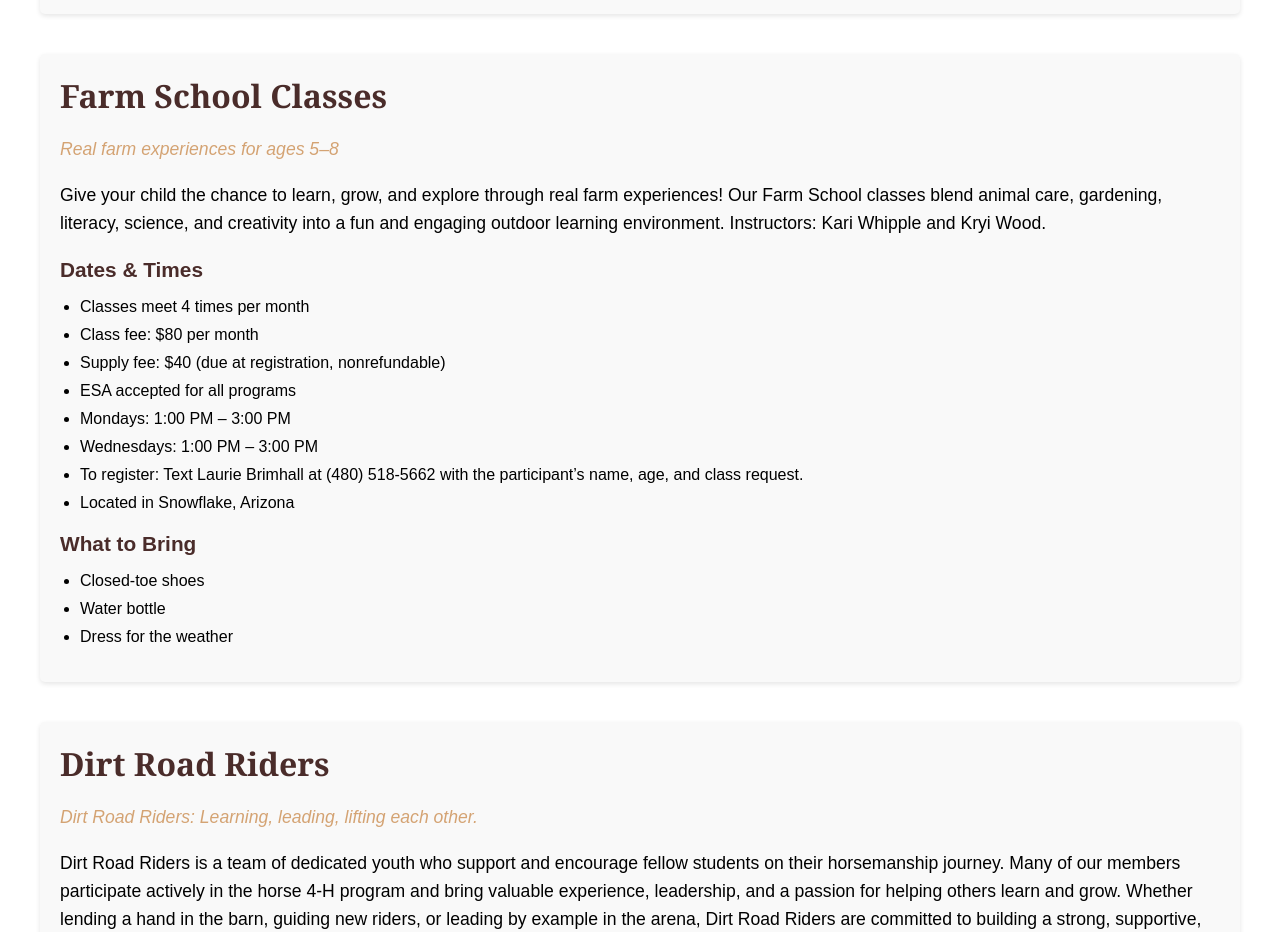
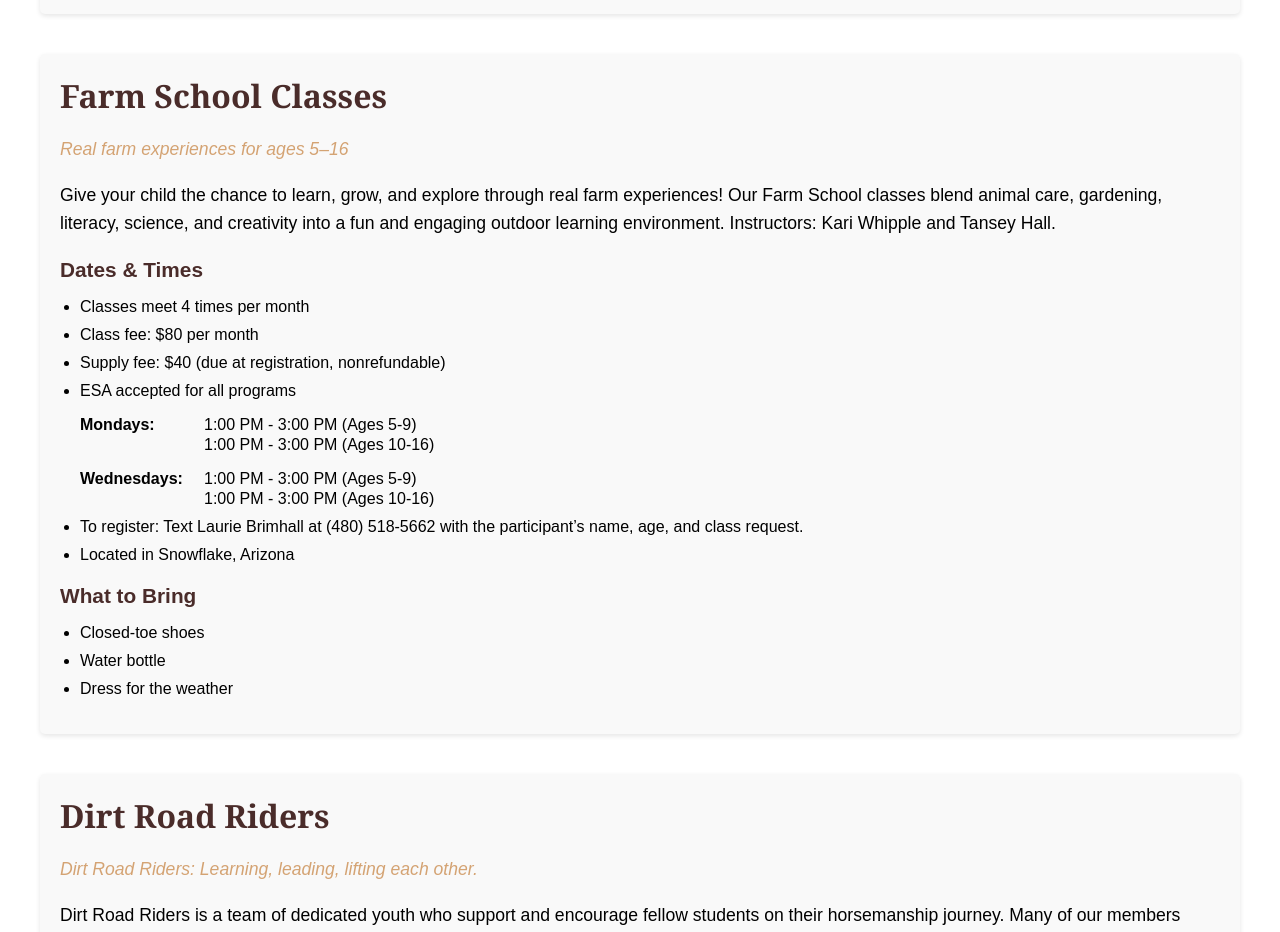
Before and after one commit to harrisonoakess/SCEEP, a React (Create React App) app in the folder client/: page /programs in a window 1280 px wide. Shown: the part 3860-4792 px from the top of the page. Built offline with nearby package versions, Linux system fonts and the light colour scheme.

Commit message:
changes to farm school

```diff
--- a/client/src/pages/HomeschoolPrograms.js
+++ b/client/src/pages/HomeschoolPrograms.js
@@ -76,7 +76,7 @@ const HomeschoolPrograms = () => {
 <ProgramSection
   id="farm-school"
   title="Farm School Classes"
-  tagline="Real farm experiences for ages 5–8"
+  tagline="Real farm experiences for ages 5–16"
   description="Give your child the chance to learn, grow, and explore through real farm experiences! Our Farm School classes blend animal care, gardening, literacy, science, and creativity into a fun and engaging outdoor learning environment. Instructors: Kari Whipple and Kryi Wood"
   dates={[
   <li key="fs-meets" className="sub-date">- Classes meet 4 times per month</li>,
@@ -84,8 +84,20 @@ const HomeschoolPrograms = () => {
   <li key="fs-supply" className="sub-date">- Supply fee: $30 (due at registration, nonrefundable)</li>,
   <li key="fs-esa" className="sub-date">- ESA accepted for all programs</li>,
 
-  <li key="fs-mon" style={{ marginTop: '1em' }}>Mondays: 1:00 pm – 3:00 pm</li>,
-  <li key="fs-wed">Wednesdays: 1:00 pm – 3:00 pm</li>,
+  <li key="fs-mon-5-9" className="farm-school-time-row farm-school-day-start">
+    <span className="farm-school-day">Mondays:</span>
+    <span>1:00 pm - 3:00 pm (Ages 5-9)</span>
+  </li>,
+  <li key="fs-mon-10-16" className="farm-school-time-row farm-school-time-only">
+    <span>1:00 pm - 3:00 pm (Ages 10-16)</span>
+  </li>,
+  <li key="fs-wed-5-9" className="farm-school-time-row farm-school-day-start">
+    <span className="farm-school-day">Wednesdays:</span>
+    <span>1:00 pm - 3:00 pm (Ages 5-9)</span>
+  </li>,
+  <li key="fs-wed-10-16" className="farm-school-time-row farm-school-time-only">
+    <span>1:00 pm - 3:00 pm (Ages 10-16)</span>
+  </li>,
 
   <li key="fs-register" style={{ marginTop: '1em' }}>
     <strong>To register:</strong> Text Laurie Brimhall @ 480-518-5662 with the participant&apos;s name, age, and class request.
--- a/client/src/pages/Programs.css
+++ b/client/src/pages/Programs.css
@@ -137,3 +137,29 @@
   font-size: 0.95rem;
   color: #555;
 }
+
+.program-details ul.program-dates .farm-school-time-row {
+  display: grid;
+  grid-template-columns: 7.5rem minmax(0, 1fr);
+  column-gap: 0.25rem;
+  list-style-type: none;
+  padding-left: 0;
+  color: inherit;
+  font-size: 1rem;
+}
+
+.program-details ul.program-dates .farm-school-day-start {
+  margin-top: 1em;
+}
+
+.program-details ul.program-dates .farm-school-time-only {
+  margin-top: -8px;
+}
+
+.program-details ul.program-dates .farm-school-time-only span {
+  grid-column: 2;
+}
+
+.farm-school-day {
+  font-weight: 600;
+}
--- a/client/src/pages/Programs.js
+++ b/client/src/pages/Programs.js
@@ -288,15 +288,27 @@ const Programs = () => {
             <ProgramSection
         id="farm-school"
         title="Farm School Classes"
-        tagline="Real farm experiences for ages 5–8"
-        description="Give your child the chance to learn, grow, and explore through real farm experiences! Our Farm School classes blend animal care, gardening, literacy, science, and creativity into a fun and engaging outdoor learning environment. Instructors: Kari Whipple and Kryi Wood."
+        tagline="Real farm experiences for ages 5–16"
+        description="Give your child the chance to learn, grow, and explore through real farm experiences! Our Farm School classes blend animal care, gardening, literacy, science, and creativity into a fun and engaging outdoor learning environment. Instructors: Kari Whipple and Tansey Hall."
         dates={[
           'Classes meet 4 times per month',
           'Class fee: $80 per month',
           'Supply fee: $40 (due at registration, nonrefundable)',
           'ESA accepted for all programs',
-          'Mondays: 1:00 PM – 3:00 PM',
-          'Wednesdays: 1:00 PM – 3:00 PM',
+          <li key="fs-mon-5-9" className="farm-school-time-row farm-school-day-start">
+            <span className="farm-school-day">Mondays:</span>
+            <span>1:00 PM - 3:00 PM (Ages 5-9)</span>
+          </li>,
+          <li key="fs-mon-10-16" className="farm-school-time-row farm-school-time-only">
+            <span>1:00 PM - 3:00 PM (Ages 10-16)</span>
+          </li>,
+          <li key="fs-wed-5-9" className="farm-school-time-row farm-school-day-start">
+            <span className="farm-school-day">Wednesdays:</span>
+            <span>1:00 PM - 3:00 PM (Ages 5-9)</span>
+          </li>,
+          <li key="fs-wed-10-16" className="farm-school-time-row farm-school-time-only">
+            <span>1:00 PM - 3:00 PM (Ages 10-16)</span>
+          </li>,
           "To register: Text Laurie Brimhall at (480) 518-5662 with the participant’s name, age, and class request.",
           'Located in Snowflake, Arizona',
         ]}
```
